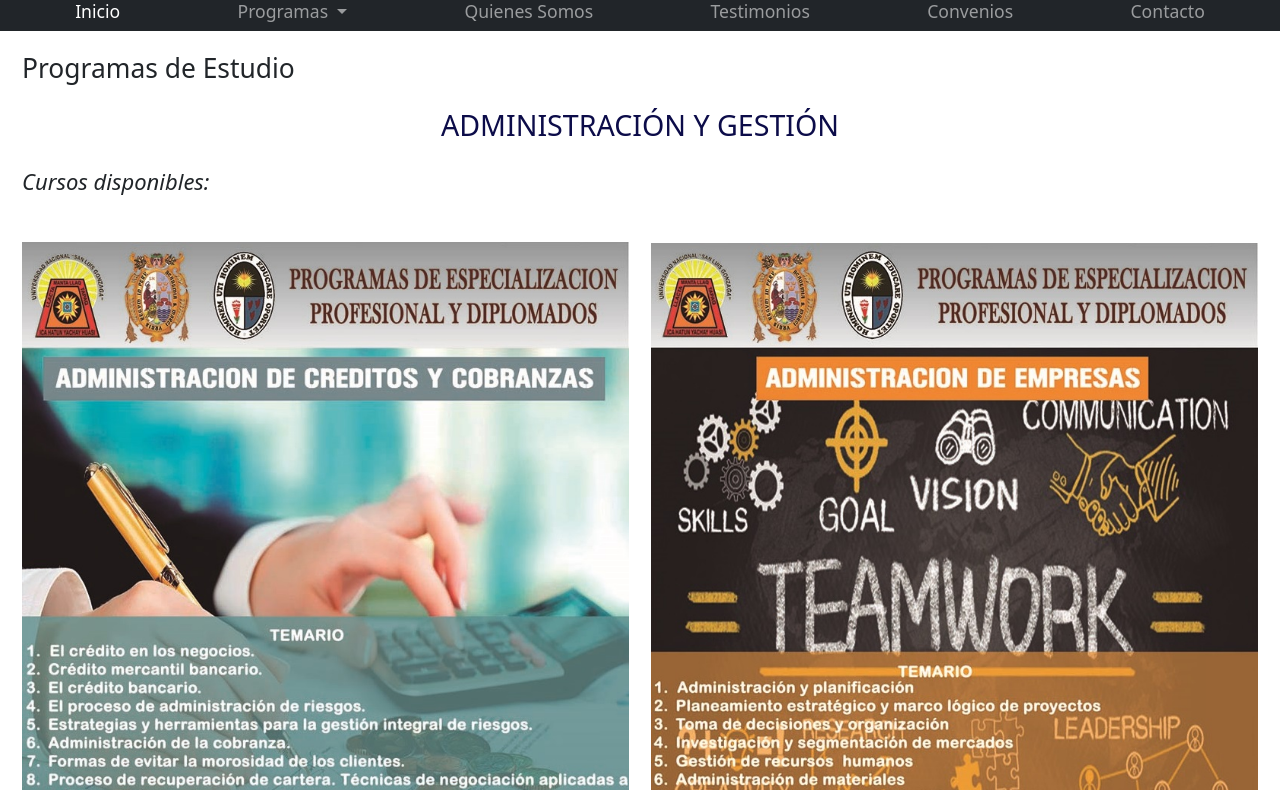
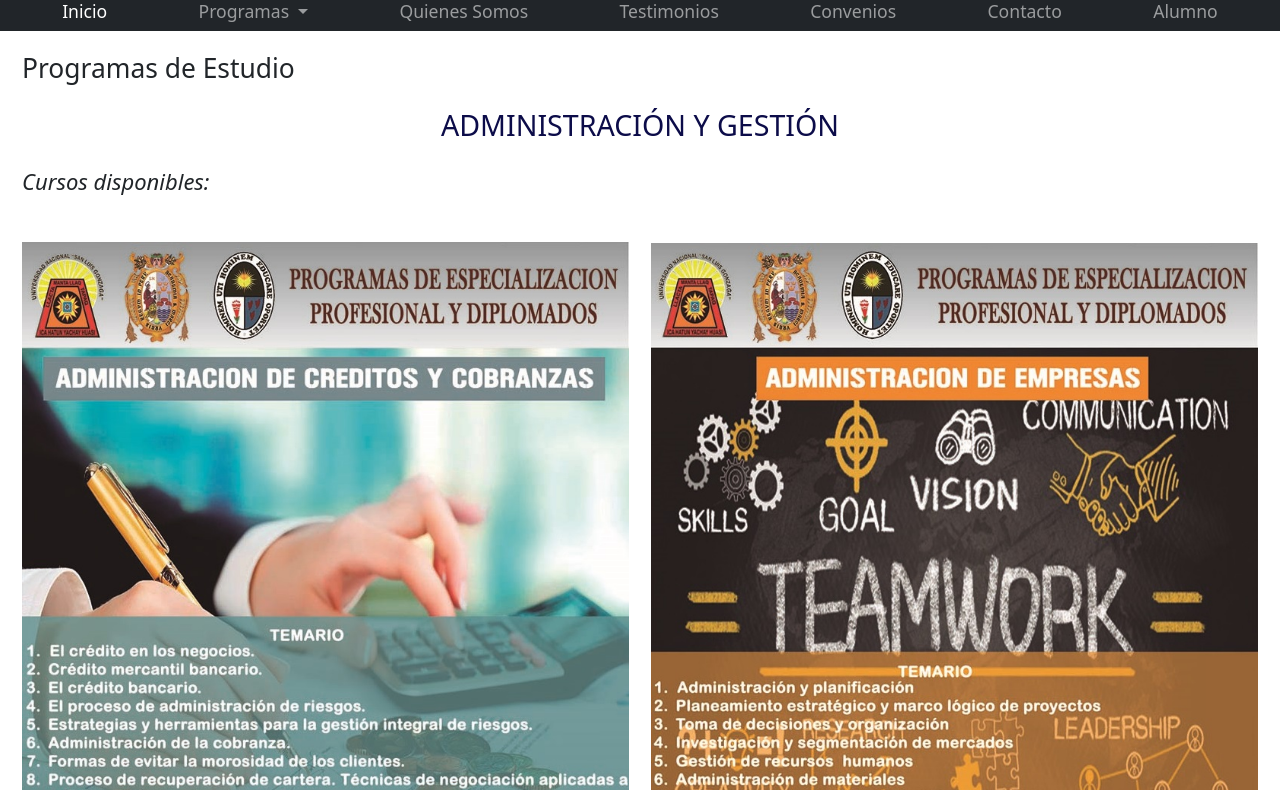
Before and after one commit to ErnestoAC26/INCATEP-2022, a website: page pages/progAdministracion.html in a window 1280 px wide. Shown: the part 92-882 px from the top of the page. Drawn offline with nearby package versions, Linux system fonts and the light colour scheme.

```diff
--- a/pages/progAdministracion.html
+++ b/pages/progAdministracion.html
@@ -68,6 +68,12 @@
                     <li class="nav-item">
                         <a class="nav-link" href="../pages/formContacto.html">Contacto</a>
                     </li>
+
+                    <li class="nav-item">
+                        <a class="nav-link" href="../pages/loginUser.html">Alumno</a>
+                    </li>
+
+
                 </ul>
             </div>
         </div>
```
Also changed, not shown: pages/formContacto.html (+5 -0 lines), pages/progDerecho.html (+6 -0 lines), pages/progInformatica.html (+6 -0 lines), pages/progSalud.html (+5 -0 lines).
